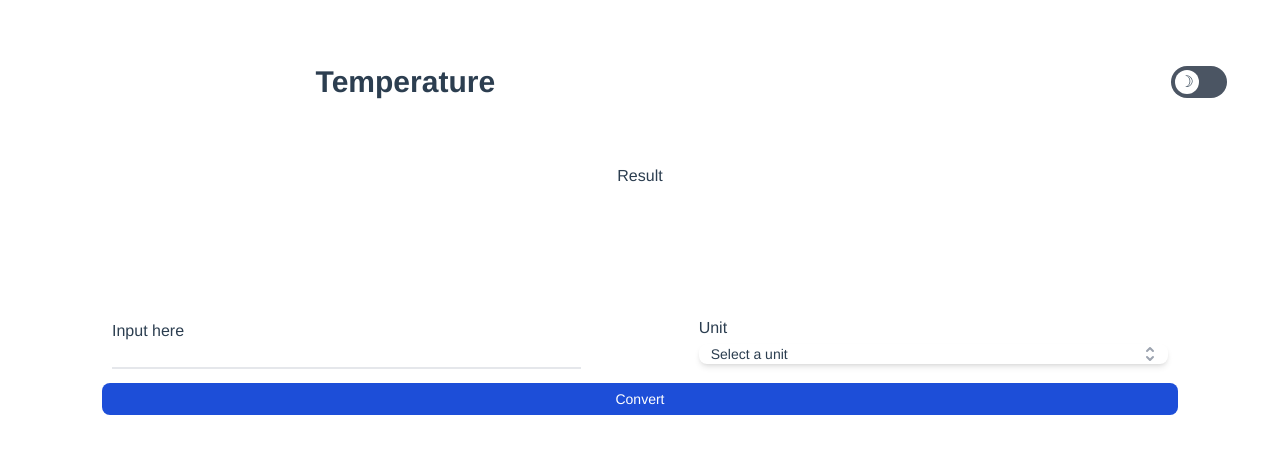
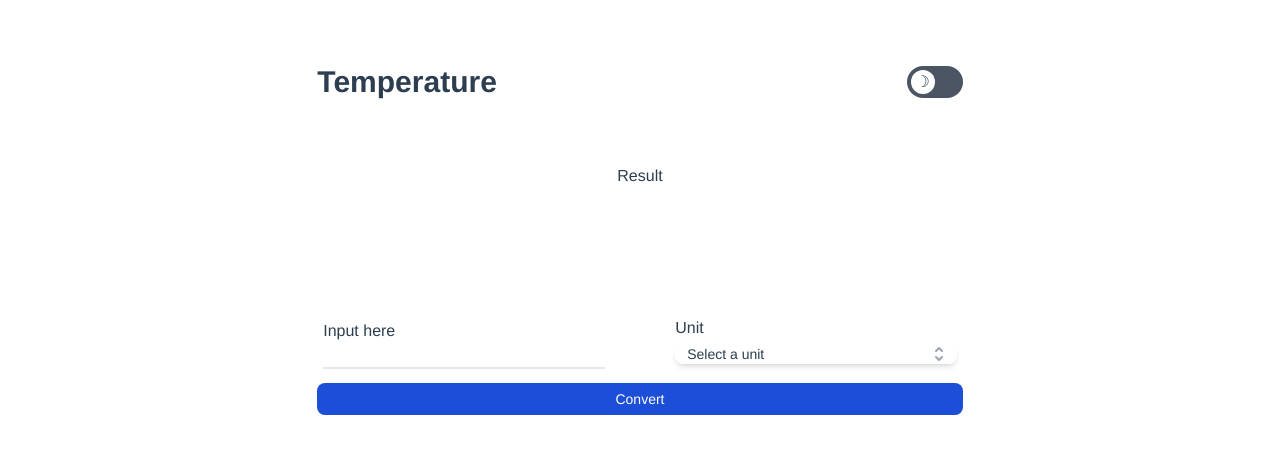
Before and after one commit to brianlee9090/temperatureConverter, a Vue app: page / in a window 1280 px wide. Shown: the top 454 px of the page. Built offline with nearby package versions, Linux system fonts and the light colour scheme.

Commit message:
add: mediaquery

```diff
--- a/src/App.vue
+++ b/src/App.vue
@@ -1,12 +1,14 @@
 <template>
   <div :class="isDark ? 'dark' : ''">
   <div id="background" class="dark:bg-slate-900">
-    <div id="ui">
+    <div id="ui" class="md:w-3/5 mx-auto">
     <div class=" flex flex-col justify-center w-11/12 m-auto">
-      <div class="flex flex-row justify-center items-center	 mx-0 w-full" >
-        <p class="dark:text-slate-200 text-3xl shrink w-3/5 font-extrabold  mx-auto " id="title"> Temperature
+      <div class="flex flex-row justify-around w-11/12 items-center mx-auto" >
+        <div class="w-3/5 justify-start">
+        <p class="dark:text-slate-200 text-3xl font-extrabold  mx-auto text-left" id="title"> Temperature
         </p>
-        <div class="w-2/5 shrink mx-auto justify-end items-center">
+        </div>
+        <div class="w-2/5 justify-end items-center">
         <ToggleButton @dark-toggle="this.isDark = ($event)" class="justify-end items-center	mx-auto"/>
         </div>
       </div>
```
